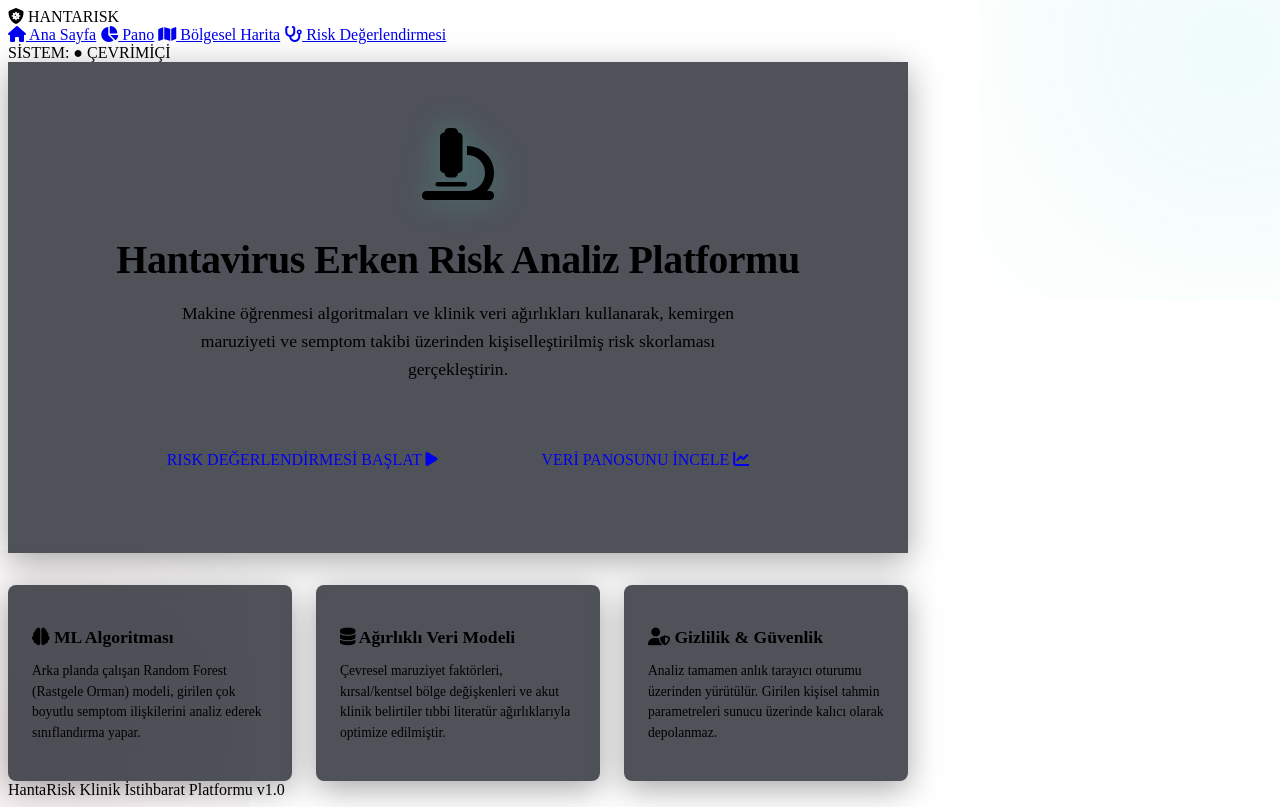
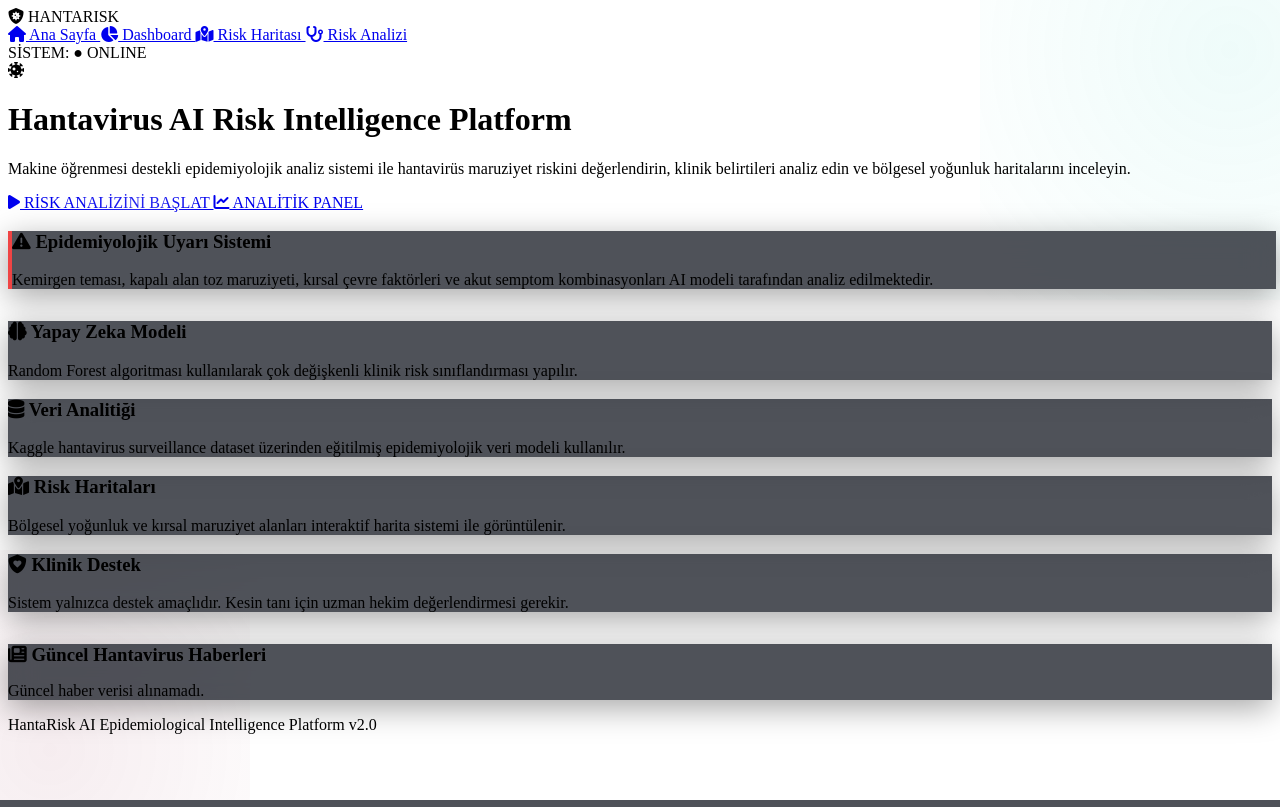
Before and after one commit to kayisdagasli-cmd/hantavir-s-risk-analizi, a Flask app: page / in a window 1280 px wide. Run offline with Flask 3, Linux system fonts and the light colour scheme; data that the repository does not hold is empty.

Commit message:
Update index.html

```diff
--- a/templates/index.html
+++ b/templates/index.html
@@ -1,84 +1,305 @@
 <!DOCTYPE html>
 <html lang="tr">
+
 <head>
+
     <meta charset="UTF-8">
-    <meta name="viewport" content="width=device-width, initial-scale=1.0">
-    <title>HantaRisk — Klinik İstihbarat & Risk Analizi</title>
-    <link rel="stylesheet" href="{{ url_for('static', filename='css/style.css') }}">
-    <link rel="stylesheet" href="https://cdnjs.cloudflare.com/ajax/libs/font-awesome/6.4.0/css/all.min.css">
-    <link href="https://fonts.googleapis.com/css2?family=Inter:wght@300;400;600;700&family=JetBrains+Mono:wght@400;700&display=swap" rel="stylesheet">
+
+    <meta name="viewport"
+          content="width=device-width, initial-scale=1.0">
+
+    <title>HantaRisk — AI Clinical Intelligence Platform</title>
+
+    <link rel="stylesheet"
+          href="{{ url_for('static', filename='css/style.css') }}">
+
+    <link rel="stylesheet"
+          href="https://cdnjs.cloudflare.com/ajax/libs/font-awesome/6.4.0/css/all.min.css">
+
+    <link href="https://fonts.googleapis.com/css2?family=Inter:wght@300;400;600;700&family=JetBrains+Mono:wght@400;700&display=swap"
+          rel="stylesheet">
+
 </head>
+
 <body>
 
+<!-- =========================
+     NAVBAR
+========================= -->
+
 <header class="navbar">
+
     <div class="logo">
-            <i class="fa-solid fa-shield-virus"></i> HANTARISK
+        <i class="fa-solid fa-shield-virus"></i>
+        HANTARISK
     </div>
+
     <nav>
-            <a href="/" class="active"><i class="fa-solid fa-house"></i> Ana Sayfa</a>
-            <a href="/dashboard"><i class="fa-solid fa-chart-pie"></i> Pano</a>
-            <a href="/map"><i class="fa-solid fa-map"></i> Bölgesel Harita</a>
-            <a href="/assessment"><i class="fa-solid fa-stethoscope"></i> Risk Değerlendirmesi</a>
+
+        <a href="/" class="active">
+            <i class="fa-solid fa-house"></i>
+            Ana Sayfa
+        </a>
+
+        <a href="/dashboard">
+            <i class="fa-solid fa-chart-pie"></i>
+            Dashboard
+        </a>
+
+        <a href="/harita">
+            <i class="fa-solid fa-map-location-dot"></i>
+            Risk Haritası
+        </a>
+
+        <a href="/risk-degerlendirmesi">
+            <i class="fa-solid fa-stethoscope"></i>
+            Risk Analizi
+        </a>
+
     </nav>
-        <div class="system-status">SİSTEM: <span class="online">● ÇEVRİMİÇİ</span></div>
+
+    <div class="system-status">
+        SİSTEM:
+        <span class="online">● ONLINE</span>
+    </div>
+
 </header>
 
-    <main class="assessment-container" style="max-width: 900px;">
-        <div class="card" style="text-align: center; padding: 4rem 2rem;">
-            <div style="font-size: 4.5rem; color: var(--primary); margin-bottom: 1.5rem; filter: drop-shadow(0 0 15px rgba(45, 212, 191, 0.3));">
-                <i class="fa-solid fa-microscope"></i>
+<!-- =========================
+     HERO SECTION
+========================= -->
+
+<main class="hero-container">
+
+    <div class="hero-icon">
+        <i class="fa-solid fa-virus-covid"></i>
     </div>
 
-            <h1 style="font-size: 2.5rem; font-weight: 700; margin-bottom: 1rem; letter-spacing: -0.5px;">
-                Hantavirus Erken Risk Analiz Platformu
+    <h1>
+        Hantavirus AI Risk Intelligence Platform
     </h1>
 
-            <p class="subtitle" style="max-width: 600px; margin: 0 auto 3rem auto; line-height: 1.6; font-size: 1.1rem;">
-                Makine öğrenmesi algoritmaları ve klinik veri ağırlıkları kullanarak, kemirgen maruziyeti ve semptom takibi üzerinden kişiselleştirilmiş risk skorlaması gerçekleştirin.
+    <p class="subtitle">
+
+        Makine öğrenmesi destekli epidemiyolojik analiz sistemi ile
+        hantavirüs maruziyet riskini değerlendirin,
+        klinik belirtileri analiz edin
+        ve bölgesel yoğunluk haritalarını inceleyin.
+
     </p>
 
-            <div style="display: flex; gap: 1.5rem; justify-content: center; flex-wrap: wrap;">
-                <a href="/assessment" class="btn btn-primary" style="text-decoration: none; padding: 1.25rem 2.5rem; font-size: 1rem; border-radius: 8px;">
-                    RISK DEĞERLENDİRMESİ BAŞLAT <i class="fa-solid fa-play"></i>
+    <!-- BUTTONS -->
+
+    <div class="cta-group">
+
+        <a href="/risk-degerlendirmesi"
+           class="btn btn-primary">
+
+            <i class="fa-solid fa-play"></i>
+
+            RİSK ANALİZİNİ BAŞLAT
+
         </a>
-                <a href="/dashboard" class="btn btn-secondary" style="text-decoration: none; padding: 1.25rem 2.5rem; font-size: 1rem; border-radius: 8px;">
-                    VERİ PANOSUNU İNCELE <i class="fa-solid fa-chart-line"></i>
+
+        <a href="/dashboard"
+           class="btn btn-secondary">
+
+            <i class="fa-solid fa-chart-line"></i>
+
+            ANALİTİK PANEL
+
         </a>
-            </div>
+
     </div>
 
-        <div style="display: grid; grid-template-columns: repeat(auto-fit, minmax(250px, 1fr)); gap: 1.5rem; margin-top: 2rem;">
-            <div class="card" style="padding: 1.5rem; border-radius: 8px;">
-                <h3 style="font-size: 1.1rem; margin-bottom: 0.5rem; color: var(--primary);">
-                    <i class="fa-solid fa-brain"></i> ML Algoritması
+    <!-- ALERT BOX -->
+
+    <div class="card"
+         style="
+            width:100%;
+            margin-bottom:2rem;
+            border-left:4px solid #ef4444;
+         ">
+
+        <h3>
+            <i class="fa-solid fa-triangle-exclamation"></i>
+            Epidemiyolojik Uyarı Sistemi
         </h3>
-                <p style="color: var(--text-muted); font-size: 0.85rem; line-height: 1.5;">
-                    Arka planda çalışan Random Forest (Rastgele Orman) modeli, girilen çok boyutlu semptom ilişkilerini analiz ederek sınıflandırma yapar.
+
+        <p>
+
+            Kemirgen teması, kapalı alan toz maruziyeti,
+            kırsal çevre faktörleri ve akut semptom kombinasyonları
+            AI modeli tarafından analiz edilmektedir.
+
         </p>
+
     </div>
 
-            <div class="card" style="padding: 1.5rem; border-radius: 8px;">
-                <h3 style="font-size: 1.1rem; margin-bottom: 0.5rem; color: var(--primary);">
-                    <i class="fa-solid fa-database"></i> Ağırlıklı Veri Modeli
+    <!-- FEATURES -->
+
+    <div class="features-grid">
+
+        <!-- FEATURE 1 -->
+
+        <div class="card">
+
+            <h3>
+
+                <i class="fa-solid fa-brain"></i>
+
+                Yapay Zeka Modeli
+
             </h3>
-                <p style="color: var(--text-muted); font-size: 0.85rem; line-height: 1.5;">
-                    Çevresel maruziyet faktörleri, kırsal/kentsel bölge değişkenleri ve akut klinik belirtiler tıbbi literatür ağırlıklarıyla optimize edilmiştir.
+
+            <p>
+
+                Random Forest algoritması kullanılarak
+                çok değişkenli klinik risk sınıflandırması yapılır.
+
             </p>
+
         </div>
 
-            <div class="card" style="padding: 1.5rem; border-radius: 8px;">
-                <h3 style="font-size: 1.1rem; margin-bottom: 0.5rem; color: var(--primary);">
-                    <i class="fa-solid fa-user-shield"></i> Gizlilik & Güvenlik
+        <!-- FEATURE 2 -->
+
+        <div class="card">
+
+            <h3>
+
+                <i class="fa-solid fa-database"></i>
+
+                Veri Analitiği
+
             </h3>
-                <p style="color: var(--text-muted); font-size: 0.85rem; line-height: 1.5;">
-                    Analiz tamamen anlık tarayıcı oturumu üzerinden yürütülür. Girilen kişisel tahmin parametreleri sunucu üzerinde kalıcı olarak depolanmaz.
+
+            <p>
+
+                Kaggle hantavirus surveillance dataset üzerinden
+                eğitilmiş epidemiyolojik veri modeli kullanılır.
+
             </p>
+
         </div>
+
+        <!-- FEATURE 3 -->
+
+        <div class="card">
+
+            <h3>
+
+                <i class="fa-solid fa-map-location-dot"></i>
+
+                Risk Haritaları
+
+            </h3>
+
+            <p>
+
+                Bölgesel yoğunluk ve kırsal maruziyet alanları
+                interaktif harita sistemi ile görüntülenir.
+
+            </p>
+
         </div>
+
+        <!-- FEATURE 4 -->
+
+        <div class="card">
+
+            <h3>
+
+                <i class="fa-solid fa-shield-heart"></i>
+
+                Klinik Destek
+
+            </h3>
+
+            <p>
+
+                Sistem yalnızca destek amaçlıdır.
+                Kesin tanı için uzman hekim değerlendirmesi gerekir.
+
+            </p>
+
+        </div>
+
+    </div>
+
+    <!-- LIVE NEWS -->
+
+    <div class="card"
+         style="
+            width:100%;
+            margin-top:2rem;
+            text-align:left;
+         ">
+
+        <h3 style="margin-bottom:1rem;">
+
+            <i class="fa-solid fa-newspaper"></i>
+
+            Güncel Hantavirus Haberleri
+
+        </h3>
+
+        {% if news %}
+
+            {% for article in news %}
+
+                <div style="
+                    padding:1rem 0;
+                    border-bottom:1px solid var(--border-color);
+                ">
+
+                    <a href="{{ article.url }}"
+                       target="_blank"
+                       style="
+                            color:var(--text-main);
+                            text-decoration:none;
+                            font-weight:600;
+                       ">
+
+                        {{ article.title }}
+
+                    </a>
+
+                    <p style="
+                        color:var(--text-muted);
+                        margin-top:0.5rem;
+                        font-size:0.85rem;
+                    ">
+
+                        {{ article.source.name }}
+
+                    </p>
+
+                </div>
+
+            {% endfor %}
+
+        {% else %}
+
+            <p style="color:var(--text-muted);">
+
+                Güncel haber verisi alınamadı.
+
+            </p>
+
+        {% endif %}
+
+    </div>
+
 </main>
 
+<!-- =========================
+     FOOTER
+========================= -->
+
 <footer class="footer">
-        HantaRisk Klinik İstihbarat Platformu v1.0
+
+    HantaRisk AI Epidemiological Intelligence Platform v2.0
+
 </footer>
 
 </body>
```
Lines whose indentation alone changed are shown as unchanged.
